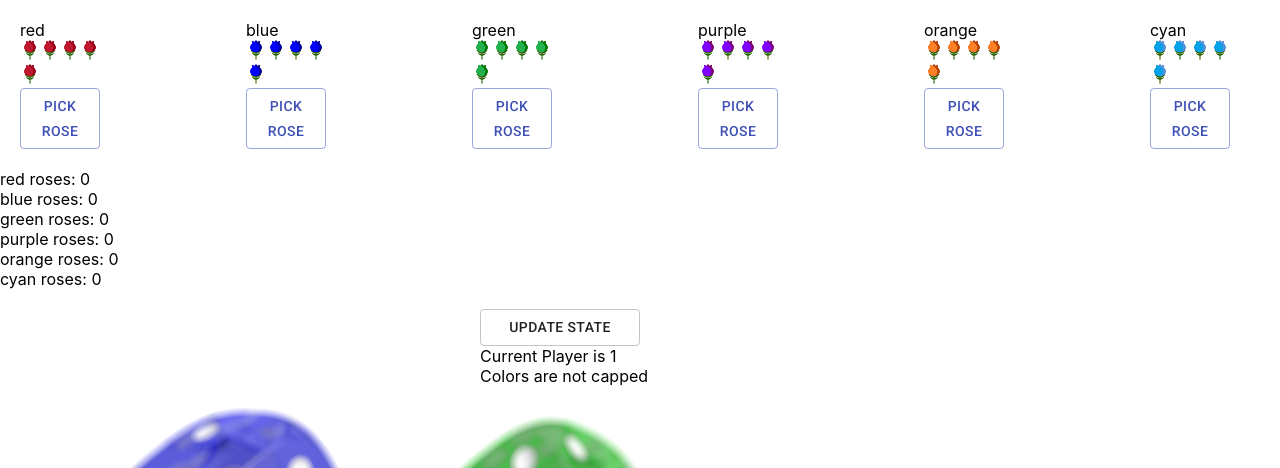
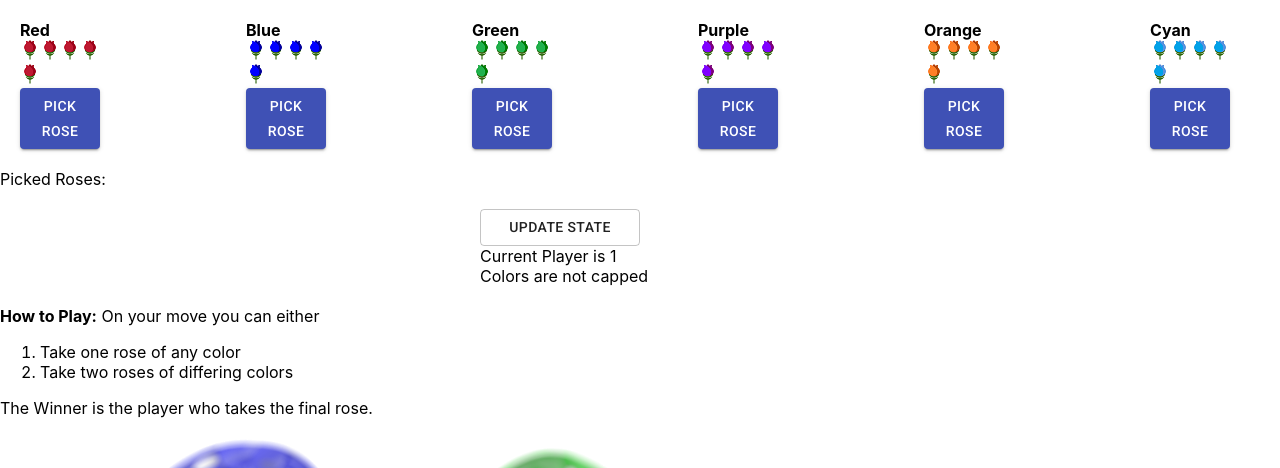
Before and after one commit to RyanGreyling2/Princess-Rose-Analysis, a React (Create React App) app: page / in a window 1280 px wide. Shown: the top 468 px of the page. Built offline with nearby package versions, Linux system fonts and the light colour scheme.

Commit message:
UI for picked Roses + How to Play
Added Rules for how to play as well as a UI update for the picked Roses Section. Now displays a number of pictures of roses

```diff
--- a/src/App.css
+++ b/src/App.css
@@ -38,3 +38,8 @@
   margin: auto;
   width: 50%;
 }
+
+.rules {
+  width: 50%;
+  text-align: left;
+}
--- a/src/App.tsx
+++ b/src/App.tsx
@@ -12,6 +12,37 @@ import green from './Colors/green.png';
 import cyan from './Colors/cyan.png';
 import purple from './Colors/purple.png';
 import orange from './Colors/orange.png';
+
+// keys of img elements are computed as 'keyhead + color + arr_index'
+function RoseArray(count: number, color: string, keyhead: string) {// A row of rose images
+
+  const colorKeyToPNG = function(color: string) {
+      switch (color){
+          case "red":
+            return red
+          case "blue":
+            return blue
+          case "orange":
+            return orange
+          case "purple":
+            return purple;
+          case "cyan":
+            return cyan;
+          case "green":
+            return green;
+          default:
+            throw new Error('Unknown color: ' + color);
+        }
+    }
+
+  const roseArray = [];
+  for (let i = 0; i < count; i++){
+    roseArray.push(<img key={keyhead+color+i} src={colorKeyToPNG(color)} alt=""/> )
+  }
+
+  return roseArray
+
+}
 
 
 type BushProps = {
@@ -31,6 +62,10 @@ isClicked: Whether or not the button should be in a clicked state
 function Bush(props: BushProps) {
   const gameUpdate = props.gameUpdate;
   const isClicked = props.isClicked;
+
+  const capitalizeFirst = function(text: string) {
+    return text.charAt(0).toUpperCase() + text.slice(1);
+  }
 
   const colorKeyToPNG = function(color: string) {
     switch (color){
@@ -60,17 +95,17 @@ function Bush(props: BushProps) {
     <div className="bush">
       <div className="bush-row1">
         <div className="bush-row1-cell">
-          {props.color}
+          <b>{capitalizeFirst(props.color)}</b>
         </div>
         <div className="bush-row1-cell">
-          {roseArray}
+          {RoseArray(props.count, props.color, "state")}
         </div>
       </div>
       {isClicked
-      ? <Button className="rose-button" variant="outlined" color="secondary" onClick={() => gameUpdate(1)}>Put Back</Button>
+      ? <Button className="rose-button" variant="contained" color="secondary" onClick={() => gameUpdate(1)}>Put Back</Button>
       : props.colorsCapped || props.count === 0
         ? <Button className="rose-button"  variant="outlined" disabled>Colors Capped</Button>
-        : <Button className="rose-button"  variant="outlined" color="primary" onClick={() => gameUpdate(-1)}>Pick Rose</Button>
+        : <Button className="rose-button"  variant="contained" color="primary" onClick={() => gameUpdate(-1)}>Pick Rose</Button>
       }
     </div>
   );
@@ -134,6 +169,7 @@ useEffect(() => {
 let stateKeyArr = Object.keys(game_state) as Array<keyof colorSet>;
 let bufferKeyArr = Object.keys(game_buffer) as Array<keyof colorSet>;
 
+const pickedRoses = bufferKeyArr.map((key) => RoseArray(game_buffer[key], key, "picked")).flat();
 
 return (
   <>
@@ -171,9 +207,12 @@ return (
         }}
        />)
     }</div>
+
     <br/>
-    {bufferKeyArr.map((key) => <div key={key}>{key} roses: {game_buffer[key]}</div>)}
+    <div>Picked Roses:</div>
+    {pickedRoses}
     <br/>
+
     <div className="update">
       <Button className="update-button" variant="outlined" onClick={() => {// Move buffered changes into game state
                 setGameBuffer(buffer_init);
@@ -186,11 +225,15 @@ return (
       <div>Current Player is {curr_player ? 1 : 2}</div>
       <div>Colors are{colorsCapped ? "" : " not"} capped</div>
     </div>
+    <br/>
+    <div className="rules"> <strong>How to Play:</strong> On your move you can either
+      <ol>
+        <li>Take one rose of any color</li>
+        <li>Take two roses of differing colors</li>
+      </ol>
+      The Winner is the player who takes the final rose.
+    </div>
     <img src={Dice} alt="Dice"/>
-    <img src={Luffy} alt="Money D. Luffy"/>
-    <img src={Luffy} alt="Money D. Luffy"/>
-    <img src={Luffy} alt="Money D. Luffy"/>
-    <img src={Luffy} alt="Money D. Luffy"/>
     <img src={Luffy} alt="Money D. Luffy"/>
     <img src={Luffy} alt="Money D. Luffy"/>
 
```
